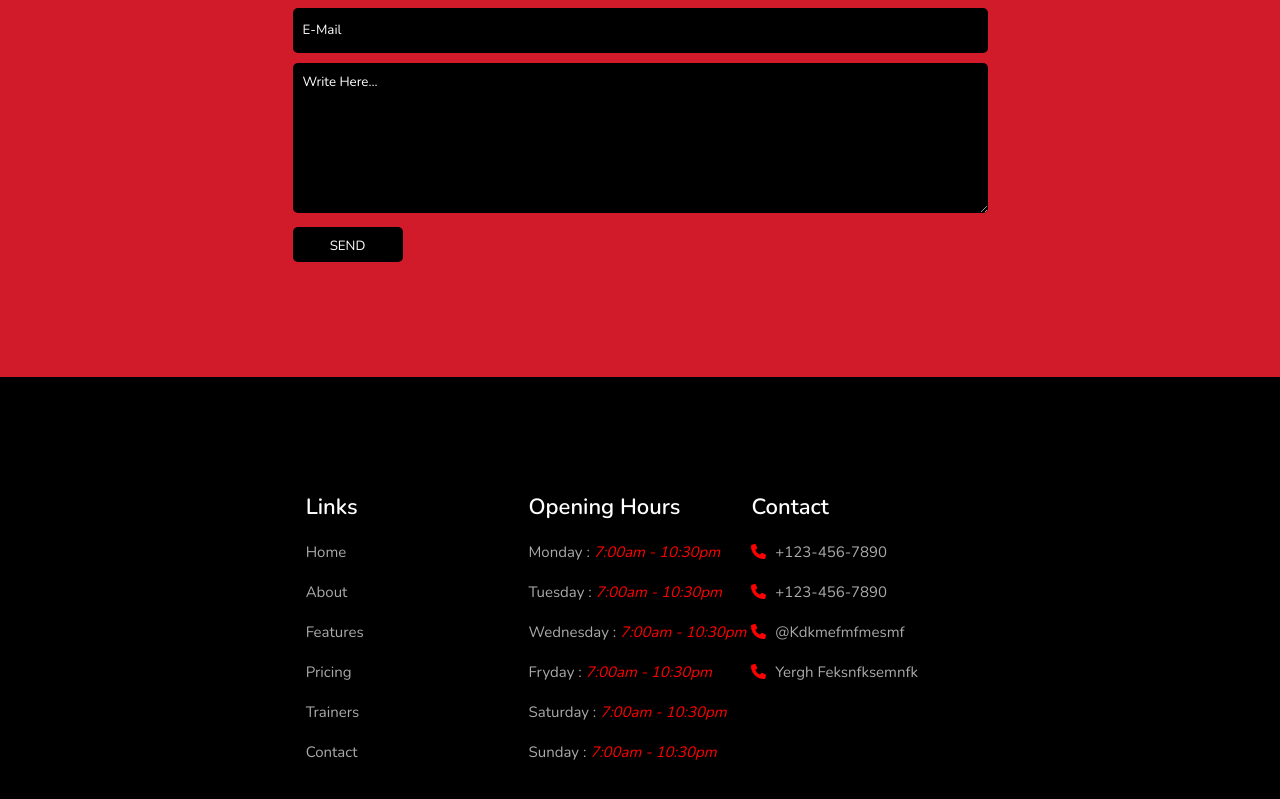
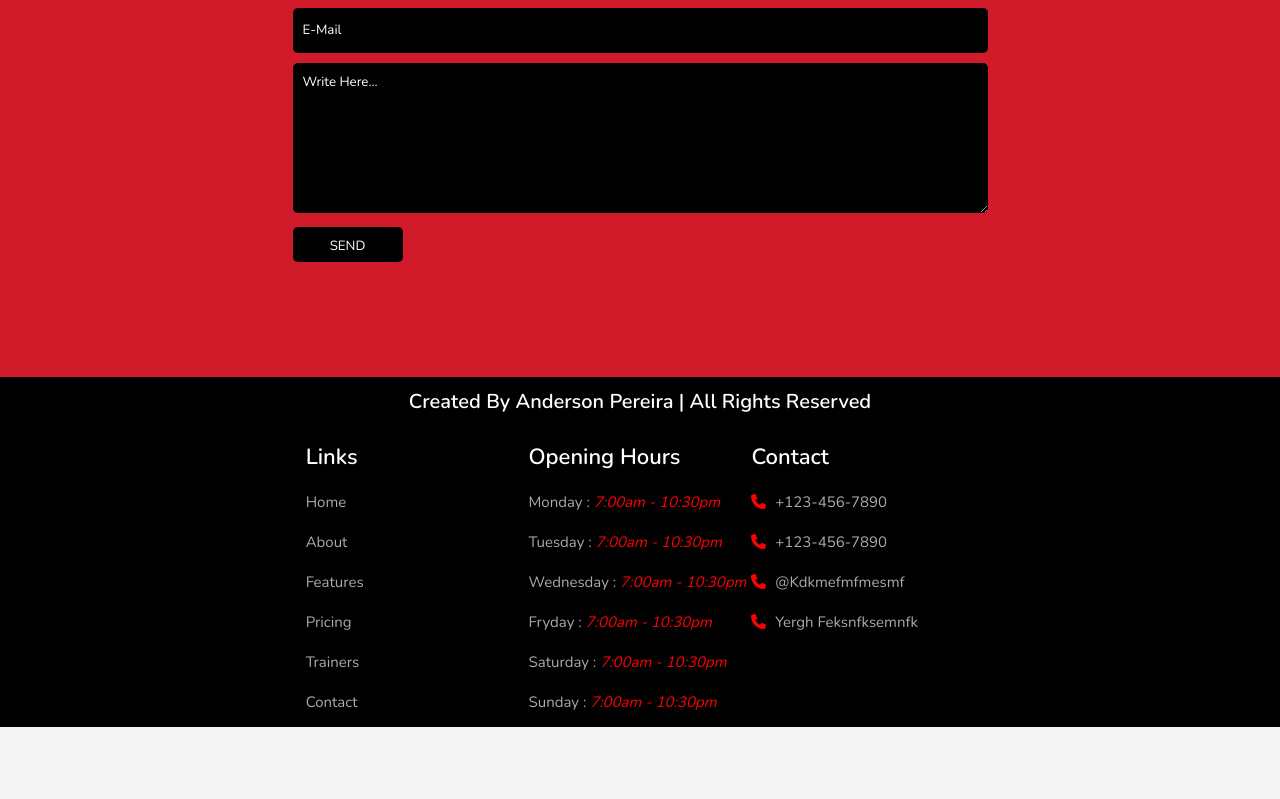
Before and after one commit to anderson-pixel/fitx, a React (Create React App) app: page / in a window 1280 px wide. Shown: the part 3901-4700 px from the top of the page. After the commit the page ends 4628 px from the top, so only its background shows below. Built offline with nearby package versions, Linux system fonts and the light colour scheme.

Commit message:
Added Credits

```diff
--- a/src/components/header/Footer/footer.tsx
+++ b/src/components/header/Footer/footer.tsx
@@ -4,7 +4,7 @@ import { FontAwesomeIcon } from '@fortawesome/react-fontawesome';
 import { faPhone } from '@fortawesome/free-solid-svg-icons';
 
 const FooterContainer = styled.div`
-height: 500px;
+height: auto;
 width: 100%;
 background: black;
 justify-content: center;
@@ -16,6 +16,17 @@ display: grid;
 function Footer() {
   return (
      <FooterContainer className="footercont">
+
+      <div className="credit">
+      <h3 style={{ fontSize: '2rem',
+        textAlign: 'center',
+        padding:'1rem',
+        color:'white',
+        lineHeight: '1.5',
+        }}
+        >Created by <span>Anderson Pereira</span> | all rights reserved</h3>
+      </div>
+
     <div className="box-container">
 
       <div className="box">
@@ -49,12 +60,9 @@ function Footer() {
        <p> <i>
        <FontAwesomeIcon icon={faPhone} size="1x"/> </i>yergh feksnfksemnfk</p>
       </div>
-
     </div>
     </FooterContainer>
   )
 }
 
-<div className="credit">created by <span>abudab</span> | all rights reserved</div>
-
 export default Footer;
--- a/src/index.scss
+++ b/src/index.scss
@@ -204,19 +204,6 @@ code {
           }
         }
         }
-
-        .credit{
-        font-size: 2rem;
-        text-align:center;
-        padding:2rem;
-        color:$white;
-        background: $light-bg;
-        line-height: 1.5;
-
-        span{
-        color:$red;
-        }
-        }
     }
 }
 
```
